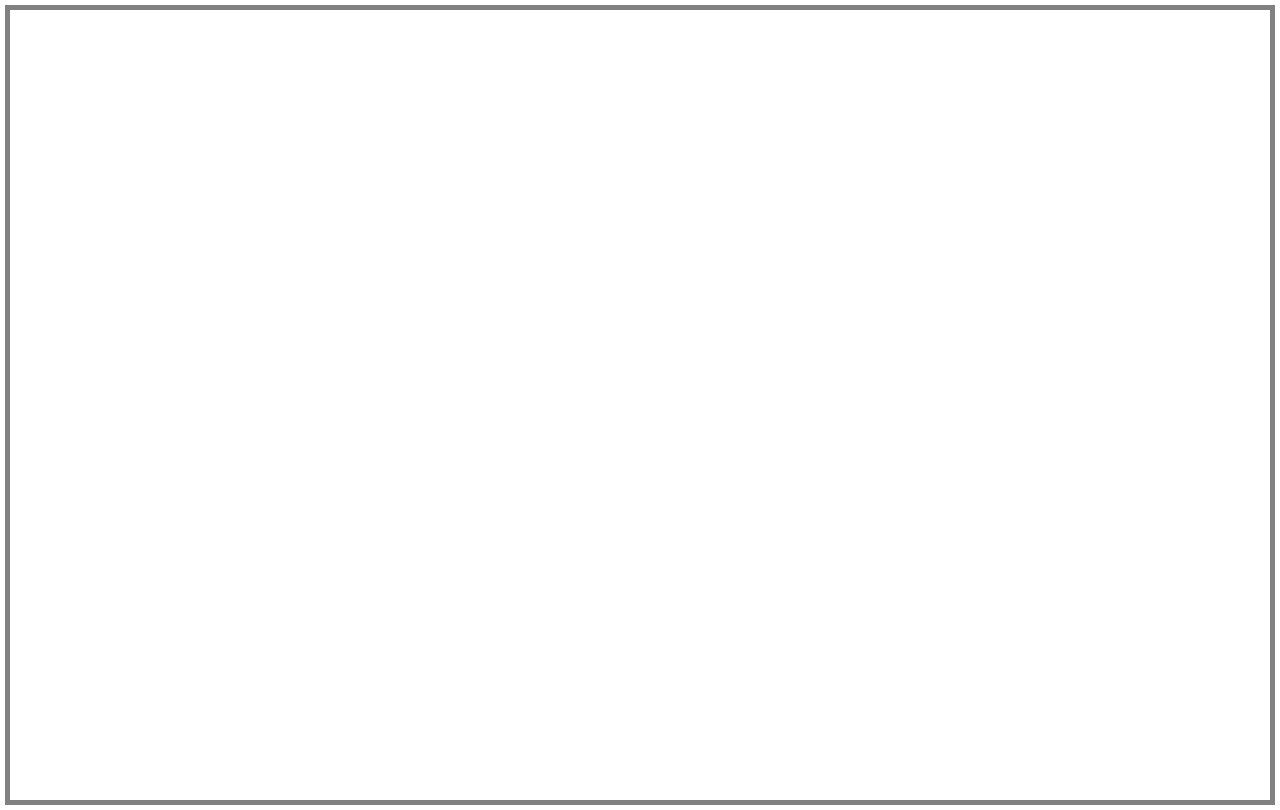
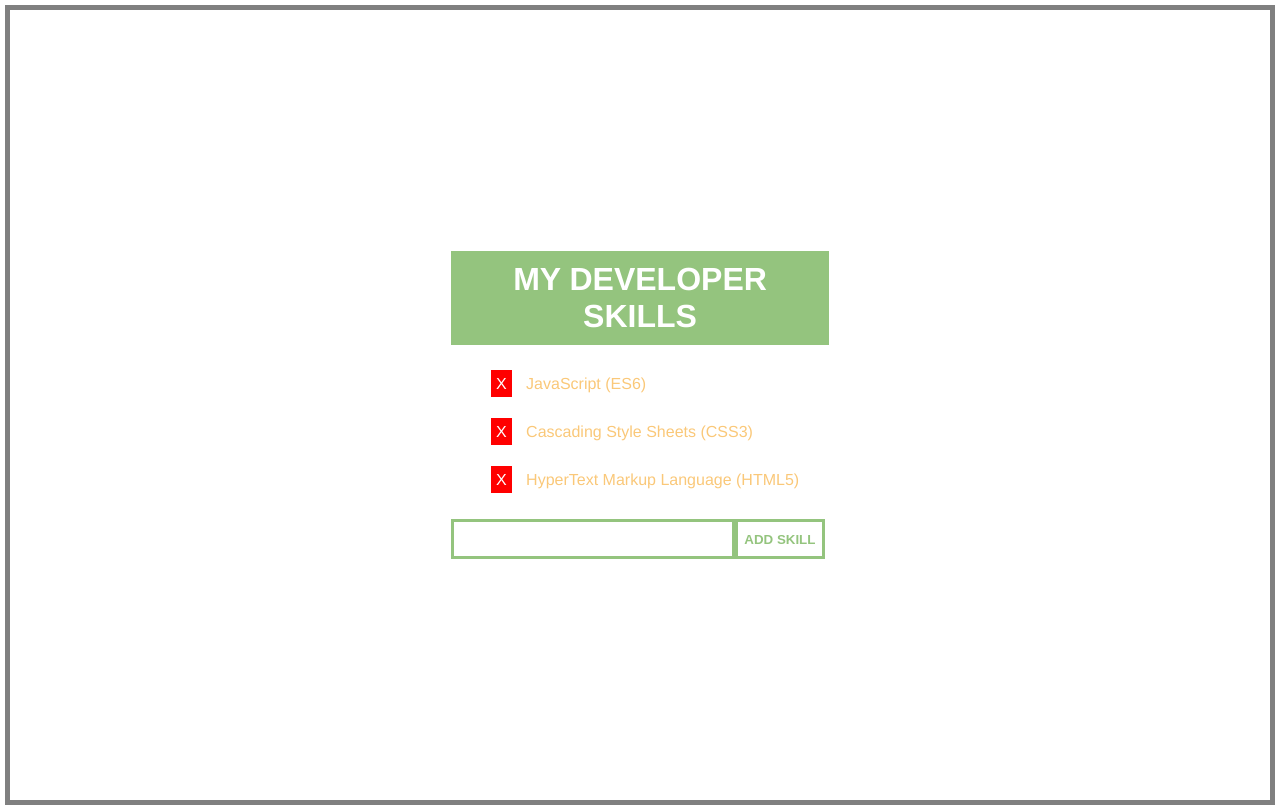
Before and after one commit to sanchezandy22/My-Developer-Skills, a plain HTML site: page index.html in a window 1280 px wide. Drawn offline with nearby package versions, Linux system fonts and the light colour scheme; files that its build step writes are made by us from their sources.

Commit message:
updated CSS and HTML with new fonts colors and divs

```diff
--- a/css/style.css
+++ b/css/style.css
@@ -13,10 +13,53 @@ body {
     align-items: center;
 }
 
+main {
+    width: 30%;
+}
+
 h1 {
     background-color: #94c47e;
     color: #ffffff;
     padding: 10px;
     text-transform: uppercase;
-    font-family: helvetica;
+    font-family: Helvetica;
+    text-align: center;
 }
+
+ul {
+    list-style: none;
+}
+
+li, li span {
+    font-family: Helvetica;
+}
+
+li {
+    margin: 30px 0 30px 0;
+    color: #fac879;
+}
+
+li span {
+    color: #ffffff;
+    margin-right: 10px;
+    text-align: right;
+    background-color: red;
+    padding: 5px;
+}
+
+input, button {
+    border: 3px solid #94c47e;
+    height: 40px;
+}
+
+input {
+    width: 75%;
+}
+
+button {
+    background-color: #ffffff;
+    color: #94c47e;
+    text-transform: uppercase;
+    font-weight: 600;
+    width: 24%;
+}
--- a/index.html
+++ b/index.html
@@ -4,15 +4,23 @@
 <head>
     <meta charset="UTF-8">
     <meta name="viewport" content="width=device-width, initial-scale=1.0">
-    <link rel="stylesheet" href="./.css/style.css">
+    <link rel="stylesheet" href="./css/style.css">
     <script src="https://code.jquery.com/jquery-3.3.1.min.js"
         integrity="sha256-FgpCb/KJQlLNfOu91ta32o/NMZxltwRo8QtmkMRdAu8=" crossorigin="anonymous"></script>
-
     <script defer src="./js/script.js"></script>
     <title>My Developer Skills</title>
 </head>
 
 <body>
+    <main>
+        <h1>My Developer Skills</h1>
+        <ul>
+            <li><span>X</span> JavaScript (ES6)</li>
+            <li><span>X</span> Cascading Style Sheets (CSS3)</li>
+            <li><span>X</span> HyperText Markup Language (HTML5)</li>
+        </ul>
+        <input type="text"><button>Add Skill</button>
+    </main>
 
 </body>
 
--- a/js/script.js
+++ b/js/script.js
@@ -0,0 +1,2 @@
+// alert ('JS is loaded!');
+// console.log('jQuery: ', $);
```
Also changed, not shown: 1 other file.
